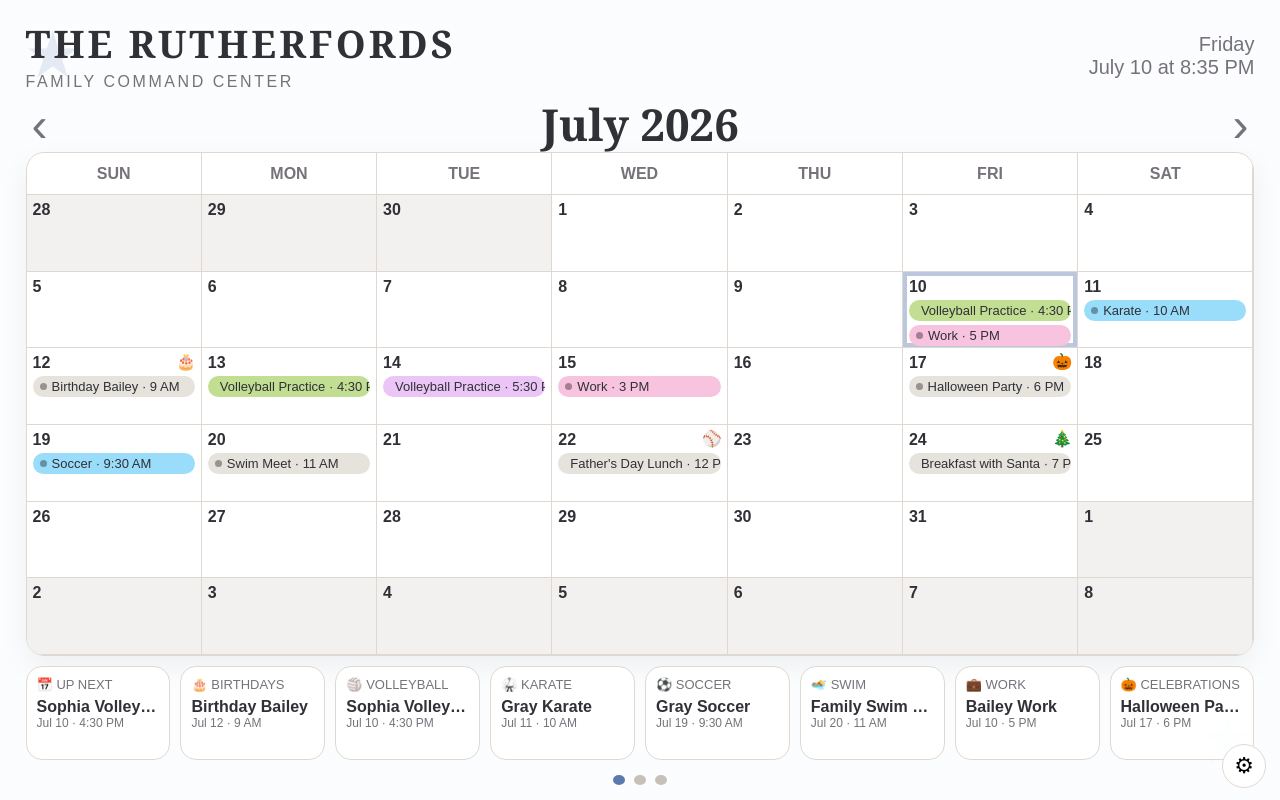
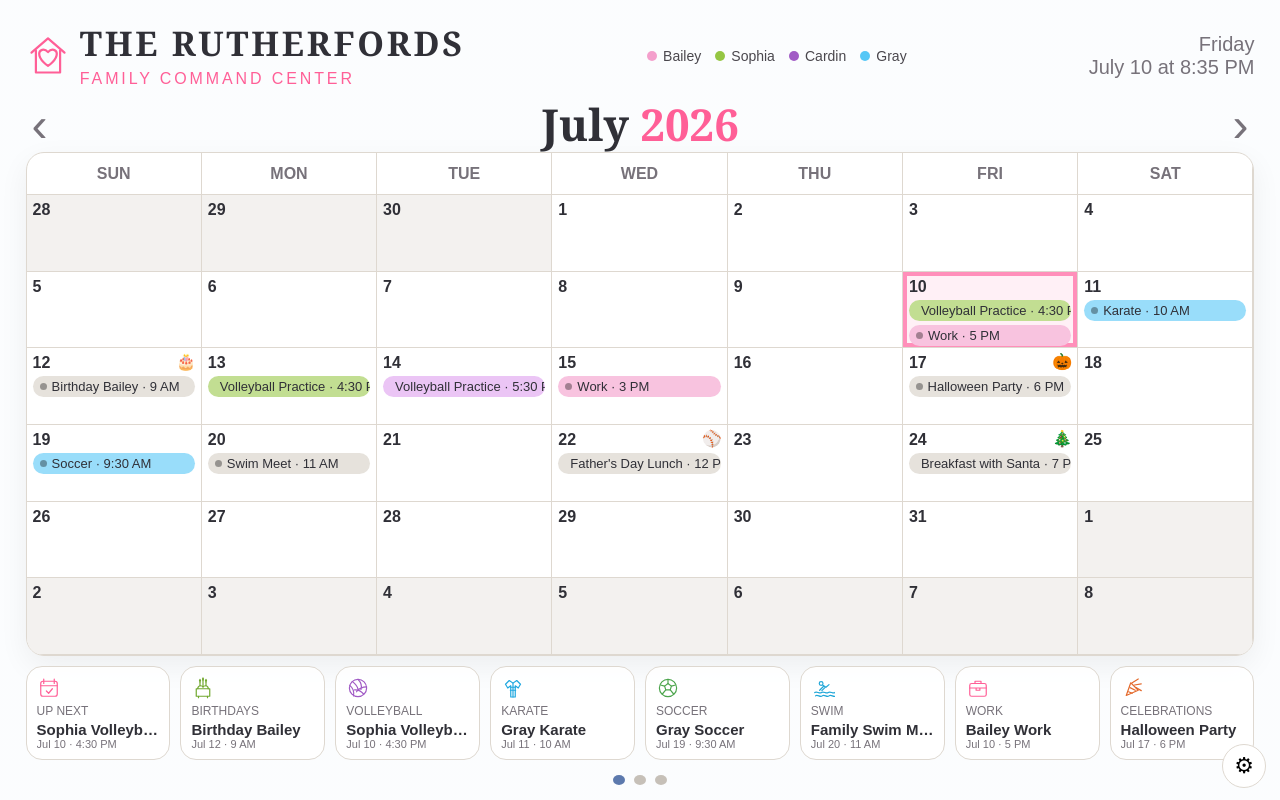
Before and after one commit to k10rutherford/family-command-center, a plain HTML site: page index.html in a window 1280 px wide. Drawn offline with Linux system fonts and the light colour scheme.

Commit message:
Add files via upload
Build 5 - Icons and Header Update

```diff
--- a/app.js
+++ b/app.js
@@ -22,7 +22,17 @@ make(14,19,0,"Breakfast with Santa",1.5),
 make(30,8,0,"Countdown | Family Vacation")
 ];
 const holidayRules=[{k:["birthday"],i:"🎂",t:"birthday"},{k:["halloween"],i:"🎃"},{k:["christmas","santa"],i:"🎄"},{k:["thanksgiving"],i:"🦃"},{k:["easter"],i:"🐰"},{k:["valentine"],i:"❤️"},{k:["st patrick"],i:"☘️"},{k:["july 4","4th of july","independence day","memorial day"],i:"🇺🇸"},{k:["mother's day","mothers day"],i:"🌸"},{k:["father's day","fathers day"],i:"⚾"},{k:["graduation"],i:"🎓"},{k:["vacation","trip"],i:"✈️"}];
-const widgets=[["Birthdays","🎂",t=>t.includes("birthday")],["Volleyball","🏐",t=>t.includes("volleyball")],["Tennis","🎾",t=>t.includes("tennis")],["Karate","🥋",t=>t.includes("karate")],["Soccer","⚽",t=>t.includes("soccer")],["Swim","🏊",t=>t.includes("swim")],["Work","💼",t=>t.includes("work")],["Celebrations","🎉",t=>holiday(t)&&!t.includes("birthday")],["Countdown","⏳",t=>t.startsWith("countdown |")]];
+const widgets=[
+["Birthdays","assets/icons/birthday.svg",t=>t.includes("birthday")],
+["Volleyball","assets/icons/volleyball.svg",t=>t.includes("volleyball")],
+["Tennis","assets/icons/tennis.svg",t=>t.includes("tennis")],
+["Karate","assets/icons/karate.svg",t=>t.includes("karate")],
+["Soccer","assets/icons/soccer.svg",t=>t.includes("soccer")],
+["Swim","assets/icons/swim.svg",t=>t.includes("swim")],
+["Work","assets/icons/work.svg",t=>t.includes("work")],
+["Celebrations","assets/icons/celebration.svg",t=>holiday(t)&&!t.includes("birthday")],
+["Countdown","assets/icons/countdown.svg",t=>t.startsWith("countdown |")]
+];
 const same=(a,b)=>a.getFullYear()==b.getFullYear()&&a.getMonth()==b.getMonth()&&a.getDate()==b.getDate();
 const person=t=>{let l=t.toLowerCase();for(const[p,arr]of Object.entries(people))if(arr.some(a=>l==a||l.startsWith(a+" ")))return p;return"family"};
 const clean=t=>{if(/^countdown\s*\|/i.test(t))return t.split("|").slice(1).join("|").trim();let p=person(t);if(p=="family")return t.replace(/^family\s+/i,"");let a=people[p].find(x=>t.toLowerCase().startsWith(x));return t.slice(a.length).trim()};
@@ -31,7 +41,8 @@ const ft=d=>new Intl.DateTimeFormat("en-US",{hour:"numeric",minute:d.getMinutes(
 const fd=d=>new Intl.DateTimeFormat("en-US",{month:"short",day:"numeric"}).format(d);
 function theme(){document.body.className="";let t=settings.autoTheme?themes[new Date().getMonth()]:settings.manualTheme;document.body.classList.add("theme-"+t);document.body.style.setProperty("--art",(!settings.autoTheme&&settings.customBg)?`url("${settings.customBg}")`:"none");document.getElementById("themeIcon").textContent=getComputedStyle(document.body).getPropertyValue("--icon").replaceAll('"',"")}
 function clocks(){let x=new Intl.DateTimeFormat("en-US",{weekday:"long",month:"long",day:"numeric",hour:"numeric",minute:"2-digit"}).format(new Date());["clock1","clock2","clock3"].forEach(id=>document.getElementById(id).innerHTML=x.replace(", ","<br>"))}
-function renderMonth(){let y=displayMonth.getFullYear(),m=displayMonth.getMonth(),g=document.getElementById("monthGrid");document.getElementById("monthTitle").textContent=new Intl.DateTimeFormat("en-US",{month:"long",year:"numeric"}).format(displayMonth);g.innerHTML="";["Sun","Mon","Tue","Wed","Thu","Fri","Sat"].forEach(x=>g.innerHTML+=`<div class="weekday">${x}</div>`);let f=new Date(y,m,1),s=new Date(y,m,1-f.getDay());for(let i=0;i<42;i++){let d=new Date(s);d.setDate(s.getDate()+i);let es=events.filter(e=>same(e.start,d)&&!/^countdown\s*\|/i.test(e.title)).sort((a,b)=>a.start-b.start),icons=[];es.forEach(e=>{let h=holiday(e.title);if(h&&((h.t=="birthday"&&settings.birthdayIcons)||(h.t!="birthday"&&settings.holidayIcons))&&!icons.includes(h.i))icons.push(h.i)});let cell=document.createElement("div");cell.className="day"+(d.getMonth()!=m?" out":"")+(same(d,new Date())?" today":"");cell.innerHTML=`<div class="num">${d.getDate()}</div>${icons.length?`<div class="special">${icons.join(" ")}</div>`:""}`;es.slice(0,3).forEach(e=>cell.innerHTML+=`<div class="pill ${person(e.title)}">${clean(e.title)} · ${ft(e.start)}</div>`);g.appendChild(cell)}renderWidgets("monthWidgets")}
+function renderMonth(){let y=displayMonth.getFullYear(),m=displayMonth.getMonth(),g=document.getElementById("monthGrid");const monthName=new Intl.DateTimeFormat("en-US",{month:"long"}).format(displayMonth);
+document.getElementById("monthTitle").innerHTML=`<span class="month-name">${monthName}</span> <span class="month-year">${displayMonth.getFullYear()}</span>`;g.innerHTML="";["Sun","Mon","Tue","Wed","Thu","Fri","Sat"].forEach(x=>g.innerHTML+=`<div class="weekday">${x}</div>`);let f=new Date(y,m,1),s=new Date(y,m,1-f.getDay());for(let i=0;i<42;i++){let d=new Date(s);d.setDate(s.getDate()+i);let es=events.filter(e=>same(e.start,d)&&!/^countdown\s*\|/i.test(e.title)).sort((a,b)=>a.start-b.start),icons=[];es.forEach(e=>{let h=holiday(e.title);if(h&&((h.t=="birthday"&&settings.birthdayIcons)||(h.t!="birthday"&&settings.holidayIcons))&&!icons.includes(h.i))icons.push(h.i)});let cell=document.createElement("div");cell.className="day"+(d.getMonth()!=m?" out":"")+(same(d,new Date())?" today":"");cell.innerHTML=`<div class="num">${d.getDate()}</div>${icons.length?`<div class="special">${icons.join(" ")}</div>`:""}`;es.slice(0,3).forEach(e=>cell.innerHTML+=`<div class="pill ${person(e.title)}">${clean(e.title)} · ${ft(e.start)}</div>`);g.appendChild(cell)}renderWidgets("monthWidgets")}
 function sow(d){let r=new Date(d);r.setHours(0,0,0,0);r.setDate(r.getDate()-r.getDay());return r}
 function renderWeek(){let s=sow(new Date()),e=new Date(s);e.setDate(s.getDate()+6);document.getElementById("weekRange").textContent=`${fd(s)} – ${fd(e)}`;let g=document.getElementById("weekGrid");g.innerHTML="";for(let i=0;i<7;i++){let d=new Date(s);d.setDate(s.getDate()+i);let c=document.createElement("div");c.className="week-col"+(same(d,new Date())?" today":"");c.innerHTML=`<div class="week-head"><span>${new Intl.DateTimeFormat("en-US",{weekday:"short"}).format(d)}</span><strong>${d.getDate()}</strong></div>`;events.filter(x=>same(x.start,d)&&!/^countdown\s*\|/i.test(x.title)).sort((a,b)=>a.start-b.start).forEach(x=>c.innerHTML+=`<div class="week-event ${person(x.title)}"><small>${ft(x.start)}</small><b>${x.title}</b></div>`);g.appendChild(c)}renderWidgets("weekWidgets")}
 function renderToday(){let d=new Date();document.getElementById("todayWeekday").textContent=new Intl.DateTimeFormat("en-US",{weekday:"long"}).format(d);document.getElementById("todayMonth").textContent=new Intl.DateTimeFormat("en-US",{month:"long"}).format(d);document.getElementById("todayNumber").textContent=d.getDate();document.getElementById("todayFull").textContent=new Intl.DateTimeFormat("en-US",{weekday:"long",month:"long",day:"numeric",year:"numeric"}).format(d);let c=document.getElementById("todayEvents"),es=events.filter(e=>same(e.start,d)&&!/^countdown\s*\|/i.test(e.title)).sort((a,b)=>a.start-b.start);c.innerHTML=es.length?"":"<div style='display:grid;place-items:center;height:100%;font:36px Georgia;color:#777'>Nothing scheduled today</div>";es.forEach(e=>c.innerHTML+=`<div class="today-event ${person(e.title)}"><div class="time">${ft(e.start)}</div><div><div class="person">${person(e.title)}</div><div class="title">${clean(e.title)}</div></div></div>`);renderWidgets("todayWidgets");renderWeather();renderCountdown()}
@@ -49,12 +60,20 @@ function renderCountdown(){
   const days=Math.ceil((new Date(item.start.getFullYear(),item.start.getMonth(),item.start.getDate())-today)/86400000);
   const title=clean(item.title);
   const h=holiday(title);
-  document.getElementById("countdownIcon").textContent=h?.i||"⏳";
+  document.getElementById("countdownIcon").innerHTML=`<img src="assets/icons/countdown.svg" alt="">`;
   document.getElementById("countdownTitle").textContent=title;
   document.getElementById("countdownDays").textContent=days===0?"Today":days===1?"1 day":`${days} days`;
   card.classList.remove("hidden");
 }
-function renderWidgets(id){let c=document.getElementById(id),u=events.filter(e=>e.start>=new Date(Y,M,D)&&e.start<=new Date(Y,M,D+31)).sort((a,b)=>a.start-b.start),arr=[];const normal=u.find(e=>!/^countdown\s*\|/i.test(e.title));arr.push(["Up Next","📅",normal?.title||"Nothing scheduled",normal?`${fd(normal.start)} · ${ft(normal.start)}`:""]);widgets.forEach(([n,i,fn])=>{let e=u.find(x=>fn(x.title.toLowerCase()));if(e){let main=n=="Countdown"?clean(e.title):e.title;let sub=n=="Countdown"?`${Math.ceil((e.start-new Date(Y,M,D))/86400000)} days`:`${fd(e.start)} · ${ft(e.start)}`;arr.push([n,n=="Celebrations"?(holiday(e.title)?.i||i):n=="Countdown"?(holiday(main)?.i||i):i,main,sub])}});c.innerHTML="";arr.slice(0,8).forEach(w=>c.innerHTML+=`<div class="widget"><div class="widget-title">${w[1]} ${w[0]}</div><div class="widget-main">${w[2]}</div><div class="widget-sub">${w[3]}</div></div>`)}
+function renderWidgets(id){let c=document.getElementById(id),u=events.filter(e=>e.start>=new Date(Y,M,D)&&e.start<=new Date(Y,M,D+31)).sort((a,b)=>a.start-b.start),arr=[];const normal=u.find(e=>!/^countdown\s*\|/i.test(e.title));arr.push(["Up Next","assets/icons/upnext.svg",normal?.title||"Nothing scheduled",normal?`${fd(normal.start)} · ${ft(normal.start)}`:""]);widgets.forEach(([n,i,fn])=>{let e=u.find(x=>fn(x.title.toLowerCase()));if(e){let main=n=="Countdown"?clean(e.title):e.title;let sub=n=="Countdown"?`${Math.ceil((e.start-new Date(Y,M,D))/86400000)} days`:`${fd(e.start)} · ${ft(e.start)}`;arr.push([n,i,main,sub])}});c.innerHTML="";arr.slice(0,8).forEach(w=>c.innerHTML+=`
+<div class="widget">
+  <div class="widget-icon-wrap"><img class="widget-icon-img" src="${w[1]}" alt=""></div>
+  <div class="widget-text">
+    <div class="widget-title">${w[0]}</div>
+    <div class="widget-main">${w[2]}</div>
+    <div class="widget-sub">${w[3]}</div>
+  </div>
+</div>`)}
 function render(){theme();clocks();renderMonth();renderWeek();renderToday()}
 const slides=[...document.querySelectorAll(".slide")],dots=[...document.querySelectorAll(".dots button")];
 function show(i){current=i;slides.forEach((s,n)=>s.classList.toggle("active",n==i));dots.forEach((d,n)=>d.classList.toggle("active",n==i))}
--- a/index.html
+++ b/index.html
@@ -10,21 +10,57 @@
   <button id="settingsBtn" class="settings-btn">⚙</button>
 
   <section id="month" class="slide active">
-    <header><div><h1>THE RUTHERFORDS</h1><p>FAMILY COMMAND CENTER</p></div><div id="clock1"></div></header>
+    <header class="brand-header">
+      <div class="brand-lockup">
+        <img class="brand-home" src="assets/logo/rutherford-logo.svg" alt="">
+        <div><h1>THE RUTHERFORDS</h1><p>FAMILY COMMAND CENTER</p></div>
+      </div>
+      <div class="family-legend" aria-label="Family color legend">
+        <span><i class="legend-dot bailey-dot"></i>Bailey</span>
+        <span><i class="legend-dot sophia-dot"></i>Sophia</span>
+        <span><i class="legend-dot cardin-dot"></i>Cardin</span>
+        <span><i class="legend-dot gray-dot"></i>Gray</span>
+      </div>
+      <div id="clock1"></div>
+    </header>
     <div class="title-row"><button id="prevMonth">‹</button><h2 id="monthTitle"></h2><button id="nextMonth">›</button></div>
     <div id="monthGrid" class="month-grid"></div>
     <div id="monthWidgets" class="widgets"></div>
   </section>
 
   <section id="week" class="slide">
-    <header><div><h1>THE RUTHERFORDS</h1><p>FAMILY COMMAND CENTER</p></div><div id="clock2"></div></header>
+    <header class="brand-header">
+      <div class="brand-lockup">
+        <img class="brand-home" src="assets/logo/rutherford-logo.svg" alt="">
+        <div><h1>THE RUTHERFORDS</h1><p>FAMILY COMMAND CENTER</p></div>
+      </div>
+      <div class="family-legend" aria-label="Family color legend">
+        <span><i class="legend-dot bailey-dot"></i>Bailey</span>
+        <span><i class="legend-dot sophia-dot"></i>Sophia</span>
+        <span><i class="legend-dot cardin-dot"></i>Cardin</span>
+        <span><i class="legend-dot gray-dot"></i>Gray</span>
+      </div>
+      <div id="clock2"></div>
+    </header>
     <div class="title-row"><h2>This Week</h2><span id="weekRange"></span></div>
     <div id="weekGrid" class="week-grid"></div>
     <div id="weekWidgets" class="widgets"></div>
   </section>
 
   <section id="today" class="slide">
-    <header><div><h1>THE RUTHERFORDS</h1><p>FAMILY COMMAND CENTER</p></div><div id="clock3"></div></header>
+    <header class="brand-header">
+      <div class="brand-lockup">
+        <img class="brand-home" src="assets/logo/rutherford-logo.svg" alt="">
+        <div><h1>THE RUTHERFORDS</h1><p>FAMILY COMMAND CENTER</p></div>
+      </div>
+      <div class="family-legend" aria-label="Family color legend">
+        <span><i class="legend-dot bailey-dot"></i>Bailey</span>
+        <span><i class="legend-dot sophia-dot"></i>Sophia</span>
+        <span><i class="legend-dot cardin-dot"></i>Cardin</span>
+        <span><i class="legend-dot gray-dot"></i>Gray</span>
+      </div>
+      <div id="clock3"></div>
+    </header>
 
     <div class="today-layout">
       <aside class="today-side">
@@ -36,7 +72,11 @@
         </div>
 
         <div id="weatherCard" class="info-card weather-card">
-          <div class="info-icon" id="weatherIcon">☀️</div>
+          <div class="info-icon" id="weatherIcon"><svg class="weather-inline-icon" xmlns="http://www.w3.org/2000/svg" viewBox="0 0 64 64" fill="none" stroke="#f0a800" stroke-width="3.2" stroke-linecap="round" stroke-linejoin="round" aria-hidden="true">
+  <circle cx="23" cy="22" r="10"/>
+  <path d="M23 6v5M23 33v5M7 22h5M34 22h5M12 11l4 4M30 30l4 4M34 11l-4 4"/>
+  <path d="M21 49h27c5 0 8-3 8-7s-3-7-8-7c-2-7-12-8-16-2-7-2-13 2-13 8 0 5 3 8 8 8Z"/>
+</svg></div>
           <div>
             <div class="info-label">Weather</div>
             <div class="info-main" id="weatherMain">89° · Sunny</div>
@@ -118,7 +158,7 @@
       <label>Weather location <input id="weatherLocation" type="text" placeholder="Smiths Station, AL"></label>
 
       <div class="actions"><button id="resetBtn" type="button">Reset</button><button id="saveBtn" value="save">Save & Close</button></div>
-      <p class="version">Version 1.0 Test Build 2</p>
+      <p class="version">Version 1.0 Test Build 5</p>
     </form>
   </dialog>
 
--- a/styles.css
+++ b/styles.css
@@ -23,3 +23,182 @@ header{height:10vh;display:flex;justify-content:space-between;align-items:center
 .settings-btn{position:fixed;right:14px;bottom:12px;z-index:20;width:44px;height:44px;border-radius:50%;border:1px solid var(--line);background:white;font-size:22px}.dots{position:fixed;z-index:20;left:50%;bottom:15px;transform:translateX(-50%);display:flex;gap:9px}.dots button{width:10px;height:10px;border-radius:50%;border:0;background:#c6c0b8}.dots button.active{background:var(--theme)}
 dialog{width:min(720px,92vw);border:0;border-radius:22px;padding:0;box-shadow:0 30px 80px rgba(0,0,0,.3)}dialog::backdrop{background:rgba(0,0,0,.45)}dialog form{padding:24px;background:#fbfaf8}.dialog-head{display:flex;justify-content:space-between}.dialog-head h2{font-family:Georgia,serif;font-size:34px;margin:0}.dialog-head button{border:0;background:transparent;font-size:30px}label{display:grid;gap:6px;margin-top:16px;font-weight:700}.toggle{grid-template-columns:1fr auto;align-items:center}.toggle input{width:22px;height:22px}.timings{display:grid;grid-template-columns:repeat(3,1fr);gap:12px}input,select{padding:10px;border:1px solid var(--line);border-radius:10px;font:inherit}.actions{display:flex;justify-content:space-between;margin-top:20px}.actions button{padding:10px 16px;border-radius:10px;border:1px solid var(--line);font-weight:700}.actions button:last-child{background:#444;color:white}.version{text-align:center;color:var(--muted);font-size:12px;margin-top:18px}
 .theme-january{--bg:#edf4f8;--theme:#7ca8c8;--icon:"❄"}.theme-february{--bg:#fff0f4;--theme:#db789c;--icon:"♥"}.theme-march{--bg:#eff8ec;--theme:#69a652;--icon:"☘"}.theme-april{--bg:#fff7ec;--theme:#df9a73;--icon:"🐇"}.theme-may{--bg:#f3faef;--theme:#8cad7f;--icon:"✿"}.theme-june{--bg:#fff8dc;--theme:#dfb840;--icon:"☀"}.theme-july{--bg:#eef4fb;--theme:#5c79ad;--icon:"★"}.theme-august{--bg:#fff3df;--theme:#c26f4f;--icon:"✎"}.theme-september{--bg:#f8efe4;--theme:#aa7950;--icon:"🍂"}.theme-october{--bg:#fff0e4;--theme:#d56f2d;--icon:"🎃"}.theme-november{--bg:#f5eadb;--theme:#9b6b43;--icon:"🦃"}.theme-december{--bg:#edf5ef;--theme:#5f9272;--icon:"🎄"}.theme-default{--bg:#f7f5f1;--theme:#9d8f7e;--icon:"✦"}
+
+
+/* --- Polish pass: approved header, pink today highlight, balanced Today cards --- */
+:root{
+  --accent-pink:#ff5f97;
+  --today-pink-bg:#fff0f6;
+  --today-pink-border:#ff8fba;
+}
+
+.brand-header{
+  grid-template-columns: 1.25fr 1fr auto;
+  gap: 1.6vw;
+}
+.brand-lockup{
+  display:flex;
+  align-items:center;
+  gap:.8vw;
+}
+.brand-home{
+  color:var(--accent-pink);
+  font-size:34px;
+  line-height:1;
+  min-width:42px;
+}
+.brand-lockup h1{
+  font-size:34px;
+}
+.brand-lockup p{
+  color:var(--accent-pink);
+  letter-spacing:.18em;
+}
+.family-legend{
+  display:flex;
+  align-items:center;
+  justify-content:center;
+  gap:1.1vw;
+  font-size:14px;
+  color:#4a474d;
+  white-space:nowrap;
+}
+.family-legend span{
+  display:flex;
+  align-items:center;
+  gap:6px;
+}
+.legend-dot{
+  width:10px;
+  height:10px;
+  border-radius:50%;
+  display:inline-block;
+}
+.bailey-dot{background:var(--bailey)}
+.sophia-dot{background:var(--sophia)}
+.cardin-dot{background:#a15bc5}
+.gray-dot{background:var(--gray)}
+
+.day.today{
+  background:var(--today-pink-bg);
+  box-shadow:inset 0 0 0 4px var(--today-pink-border);
+}
+.week-col.today{
+  background:var(--today-pink-bg);
+  box-shadow:inset 0 0 0 4px var(--today-pink-border);
+}
+
+#monthTitle .month-name{
+  color:var(--ink);
+}
+#monthTitle .month-year{
+  color:var(--accent-pink);
+}
+
+.today-side{
+  grid-template-rows:repeat(3, minmax(0,1fr));
+}
+.date-card,.weather-card,.countdown-card{
+  min-height:0;
+}
+.info-card{
+  padding:18px 18px;
+}
+.info-icon{
+  font-size:46px;
+}
+.info-main{
+  font-size:28px;
+}
+.info-sub{
+  font-size:15px;
+}
+.date-card>div:nth-child(2){
+  font-size:38px;
+}
+.date-card strong{
+  font-size:96px;
+}
+.date-card>div:last-child{
+  font-size:30px;
+}
+
+@media (max-width:1200px){
+  .brand-header{
+    grid-template-columns:1.15fr 1fr auto;
+  }
+  .family-legend{
+    gap:.7vw;
+    font-size:12px;
+  }
+  .brand-lockup h1{
+    font-size:30px;
+  }
+}
+
+
+/* --- Build 5: right-sized icons and reliable weather icon --- */
+body::before,
+body::after{
+  display:none;
+}
+
+.brand-home{
+  width:44px;
+  height:44px;
+  min-width:44px;
+}
+
+.widget{
+  grid-template-columns:30px minmax(0,1fr);
+  column-gap:8px;
+  padding:9px 10px;
+  align-content:center;
+}
+
+.widget-icon-wrap{
+  width:28px;
+  height:28px;
+}
+
+.widget-icon-img{
+  width:24px;
+  height:24px;
+  max-width:24px;
+  max-height:24px;
+}
+
+.widget-title{
+  font-size:12px;
+}
+
+.widget-main{
+  font-size:15px;
+  margin-top:3px;
+}
+
+.widget-sub{
+  font-size:11px;
+}
+
+.info-card .info-icon{
+  width:48px;
+  height:48px;
+  display:grid;
+  place-items:center;
+}
+
+.info-card .info-icon img,
+.weather-inline-icon{
+  width:42px;
+  height:42px;
+  display:block;
+}
+
+.widgets{
+  align-items:stretch;
+}
+
+.widget-text{
+  align-self:center;
+}
```
Also changed, not shown: assets/icons/birthday.svg (added), assets/icons/calendar.svg (added), assets/icons/celebration.svg (added), assets/icons/countdown.svg (added), assets/icons/karate.svg (added), assets/icons/soccer.svg (added), assets/icons/swim.svg (added), assets/icons/tennis.svg (added), assets/icons/upnext.svg (added), assets/icons/volleyball.svg (added), assets/icons/weather.svg (added), assets/icons/work.svg (added), assets/logo/rutherford-logo.svg (added), 1 other file.
